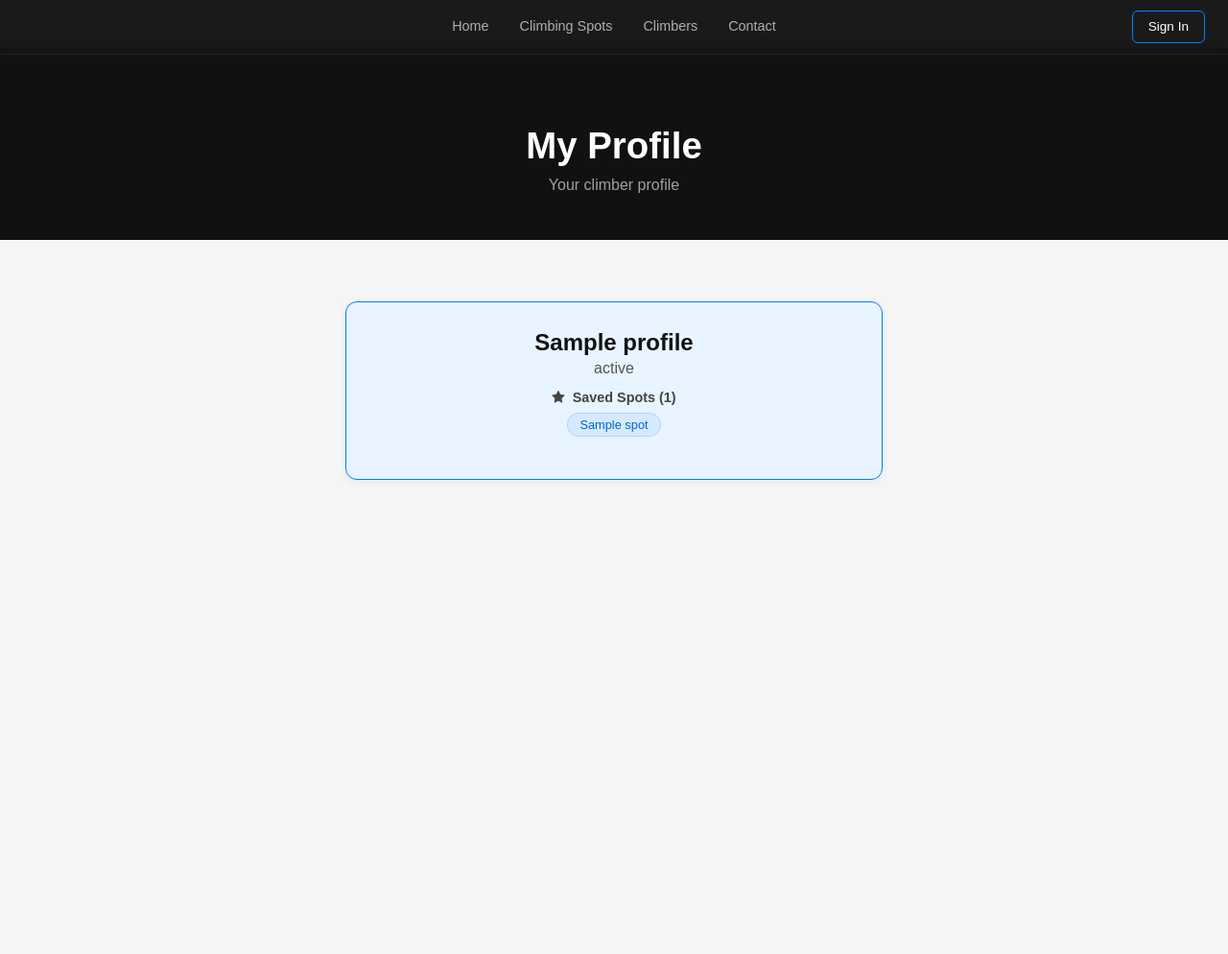
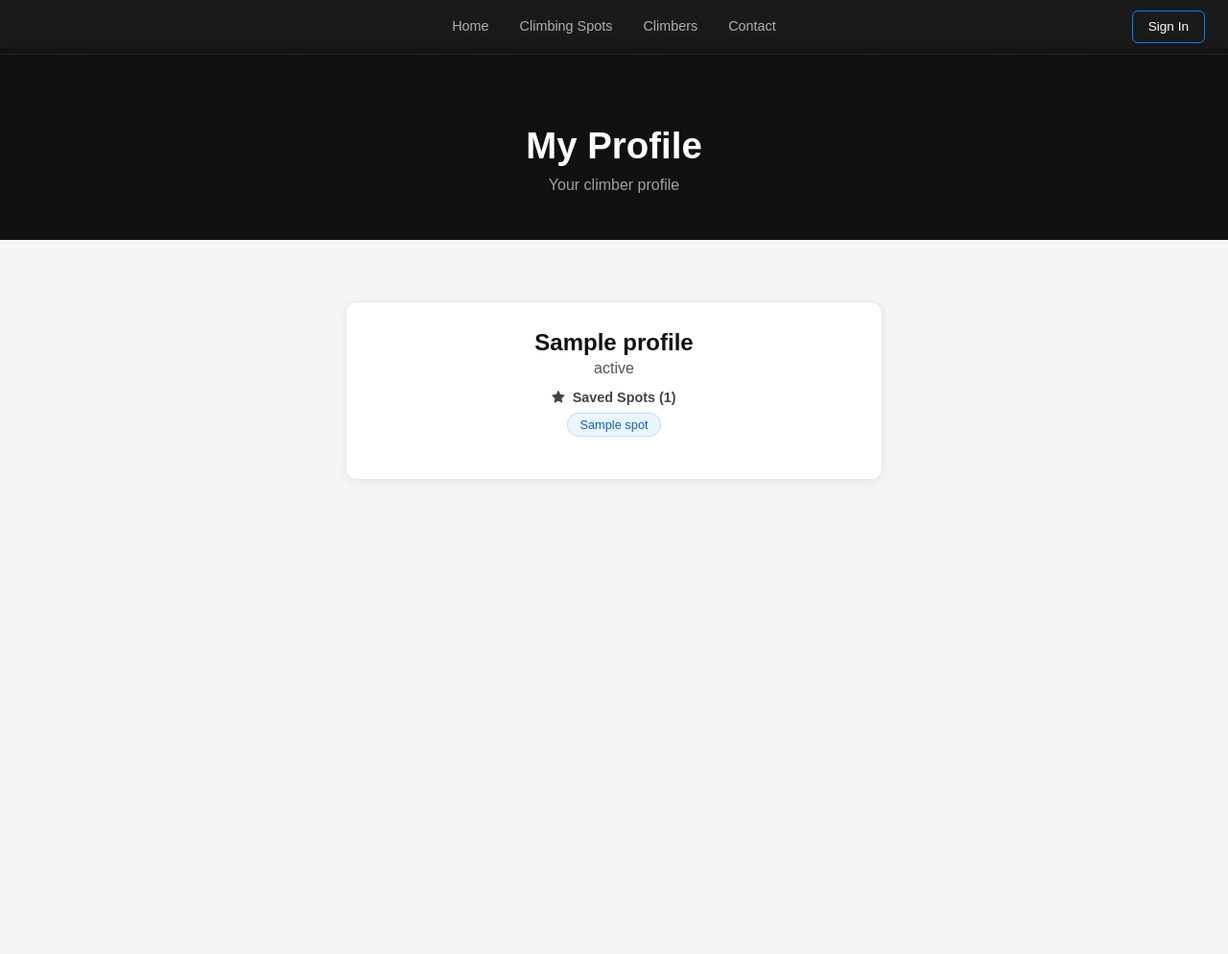
Before and after one commit to jkagawa/fsnd-capstone-project, a Flask app: template templates/profile.html in a window 1280 px wide. Shown: the whole page at 96% size. Run offline with Flask 2, Linux system fonts and the light colour scheme; tables that the repository leaves empty hold one stand-in row (values such as "Sample post"); the template is opened without the code that fills it: values that come from a table or form of the project are taken from there, most other values are stand-ins (such as "Sample title", 1, 10 or a date in 2020).

Commit message:
Change profile card color

```diff
--- a/static/main.css
+++ b/static/main.css
@@ -848,8 +848,8 @@ header {
 
 /* Profile page */
 .profile-card {
-    background: #e8f4ff;
-    border: 1px solid #0080ff;
+    background: #ffffff;
+    border: 1px solid #e8e8e8;
     border-radius: 12px;
     padding: 28px 32px;
     max-width: 560px;
```
